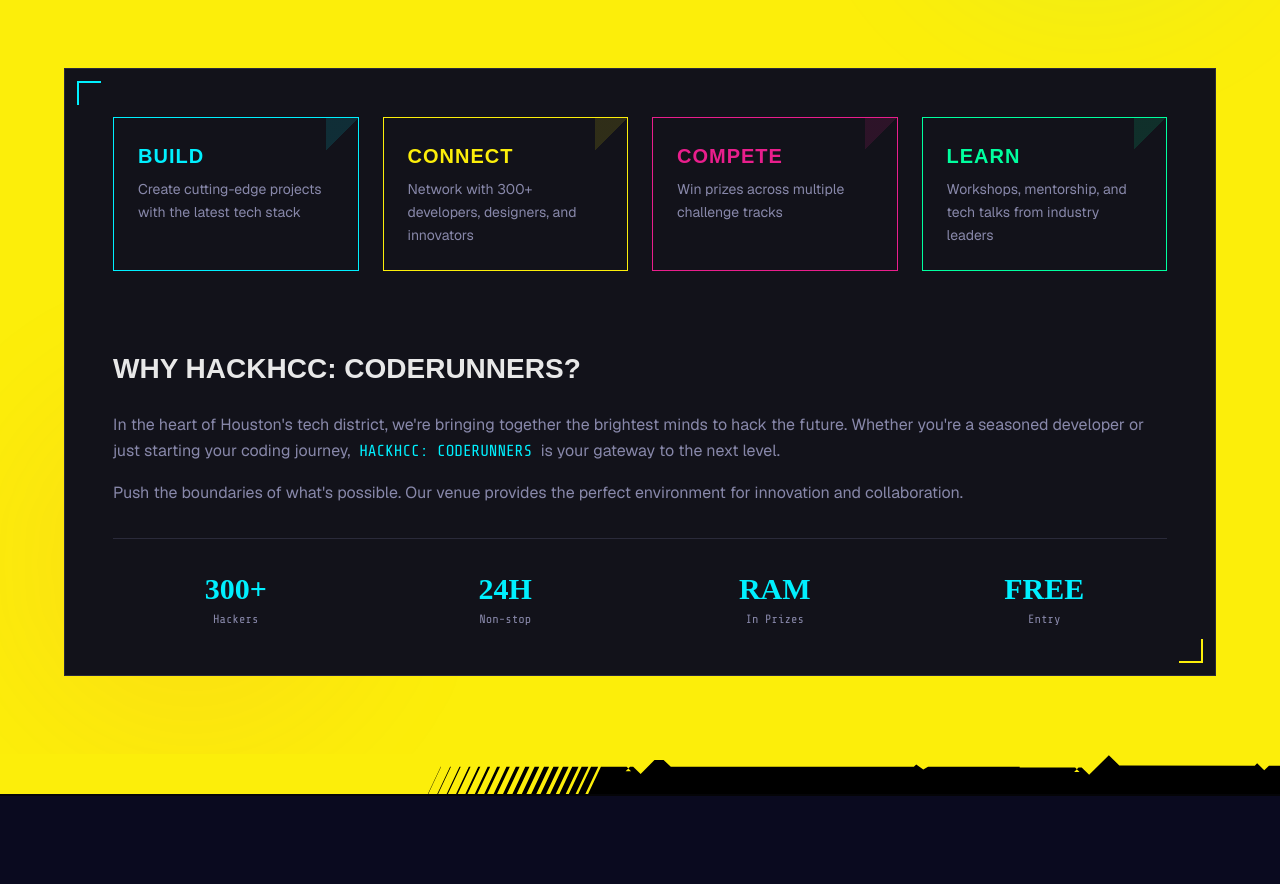
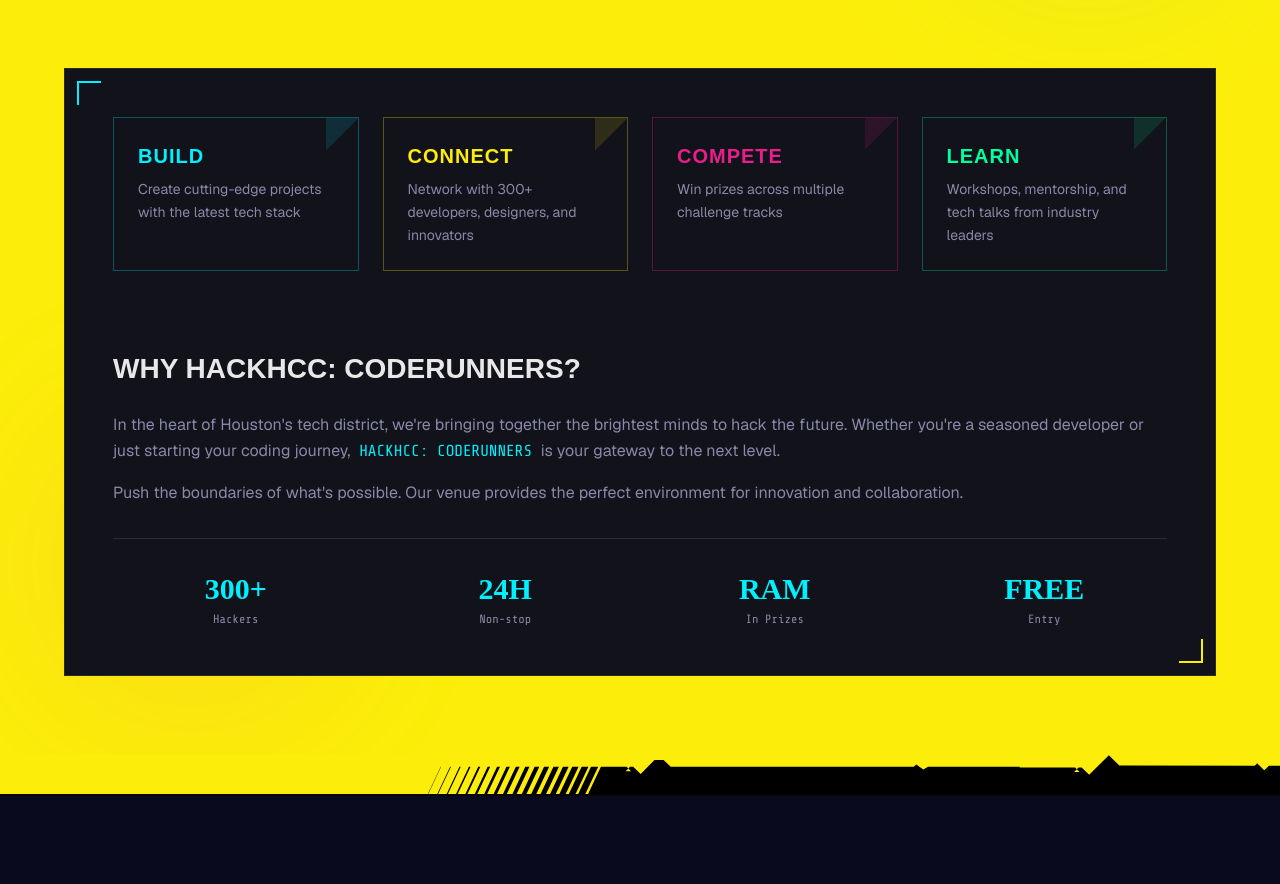
Before and after one commit to HCC-Computer-Science-Association/hackhcc-frontend, a Next.js app: page / in a window 1280 px wide. Shown: the part 1184-2068 px from the top of the page. Built offline with nearby package versions, Linux system fonts and the light colour scheme; a web font is replaced by a local one.

Commit message:
fixed deploy issue

```diff
--- a/components/About.tsx
+++ b/components/About.tsx
@@ -118,7 +118,7 @@ export function About() {
                     <div
                       key={feature.title}
                       className="group relative bg-[#12121a] border border-[#2a2a3a] p-6 hover:border-opacity-100 transition-all duration-500"
-                      style={{ borderColor: feature.color, borderOpacity: 0.3 }}
+                      style={{ borderColor: `${feature.color}4D`  }}
                     >
                       {/* Corner accent */}
                       <div
```
